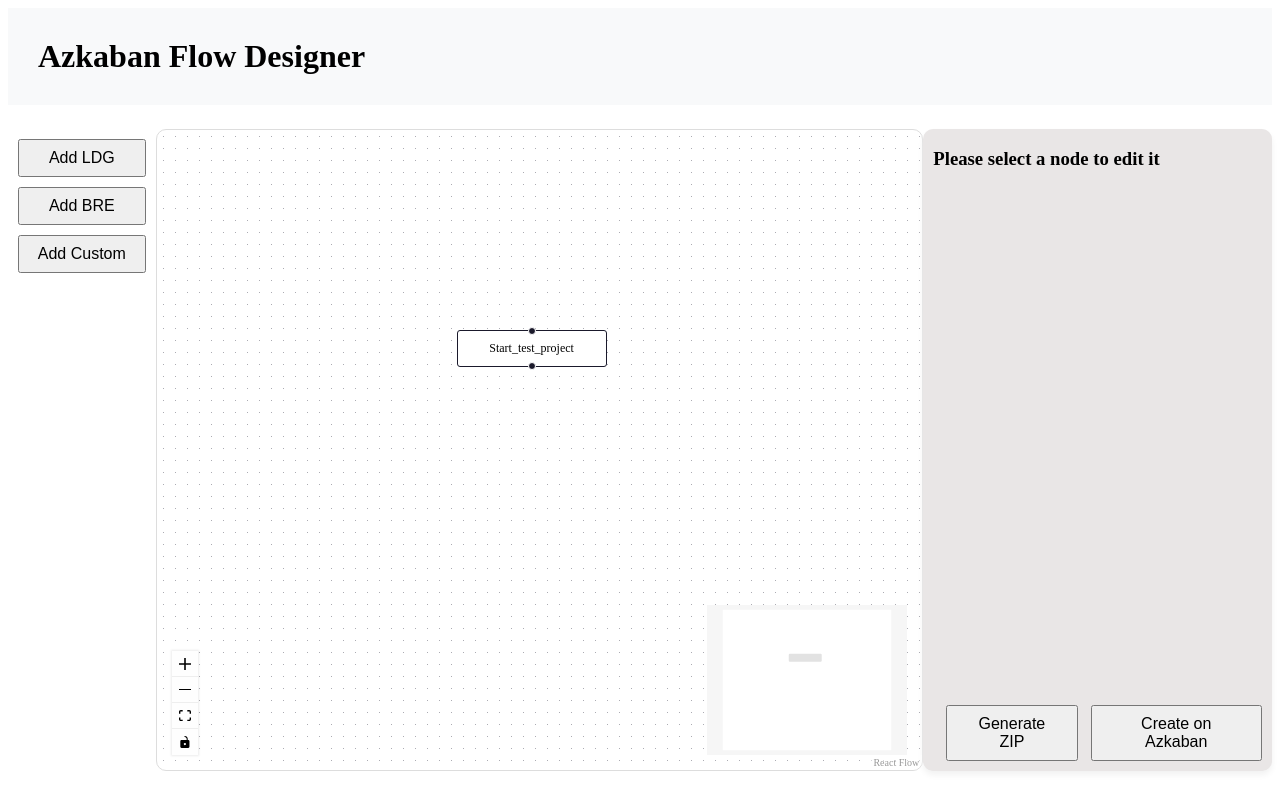
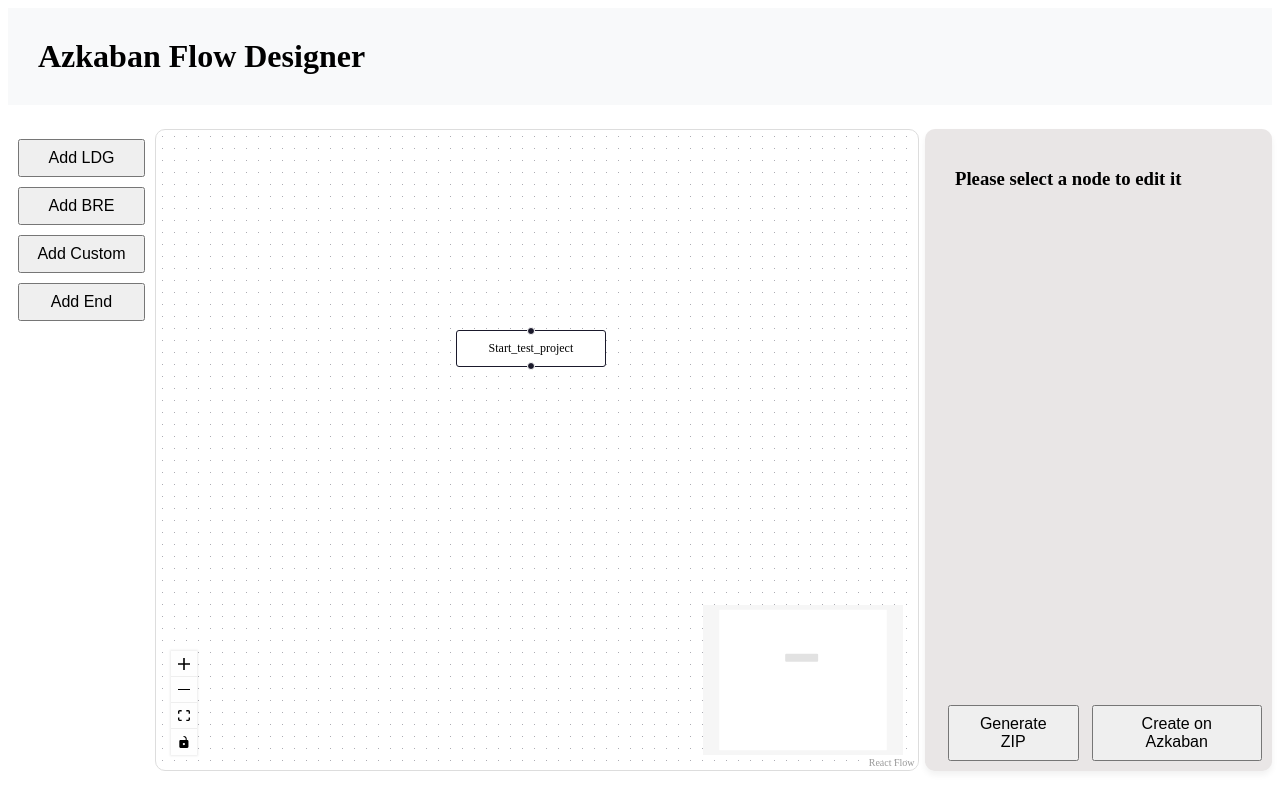
Before and after one commit to totomolino/azkaban_flow_designer, a React (Vite) app in the folder azkaban_flow_creator/: page / in a window 1280 px wide. Built offline with nearby package versions, Linux system fonts and the light colour scheme.

Commit message:
feat: added textfield for command input

```diff
--- a/azkaban_flow_creator/src/App.jsx
+++ b/azkaban_flow_creator/src/App.jsx
@@ -16,9 +16,9 @@
 
 const project_name = 'test_project'
 const initialNodes = [
-  { id: '1', position: { x: 300, y: 200 }, data: { label: `Start_${project_name}`, type: '', workingDir: '', command: '', dependencies: [] } },
+  { id: '1', position: { x: 300, y: 200 }, data: { label: `Start_${project_name}`, type: 'noop', workingDir: '', command: '', retries: '', dependencies: [] } },
 ];
-const initialEdges = [{ id: 'e1-2', source: '1', target: '2' }];
+const initialEdges = [];
 
 export default function App() {
   const [nodes, setNodes, onNodesChange] = useNodesState(initialNodes);
@@ -61,7 +61,7 @@
             type: "command",
             workingDir: "/usr/lib/ZDH/hub/spark_engine/",
             command: `python3 /usr/lib/ZDH/hub/spark_engine/ZDHDataTransferExecutor.py BI_LatAm ${tableName}`,
-            retries: 5,
+            retries: 0,
             dependencies: lastNode ? [lastNode.data.label] : []
           }
         };
@@ -74,7 +74,7 @@
             type: "command",
             workingDir: "/usr/lib/ZDH/hub/spark_engine/",
             command: `python3 /usr/lib/ZDH/hub/spark_engine/ZDHLandingExecutor.py BI_LatAm ${tableName}`,
-            retries: 5,
+            retries: 0,
             dependencies: [dtNode.data.label]
           }
         };
@@ -91,11 +91,11 @@
           id: `${nodeId}`,
           position: { x: 300, y: lastNode ? lastNode.position.y + 100 : 100 },
           data: {
-            label: `${tableName}_BRE`,
+            label: `${tableName}`,
             type: "command",
             workingDir: "/usr/lib/ZDH/hub/spark_engine/",
-            command: `python3 /usr/lib/ZDH/hub/spark_engine/BREExecutor.py BI_LatAm ${tableName}`,
-            retries: 5,
+            command: `python3 /usr/lib/ZDH/hub/spark_engine/ZDHBREWorkflowExecutor.py BI_LatAm ${tableName}`,
+            retries: 0,
             dependencies: lastNode ? [lastNode.data.label] : []
           }
         };
@@ -103,6 +103,35 @@
         setNodes((nds) => [...nds, breNode]);
         setNodeId((id) => id + 1);
       }
+    } else if (type === "End") {
+      const leafNodes = nodes.filter(n => !edges.some(e => e.source === n.id));
+
+      if (leafNodes.length === 0) {
+        alert("No leaf nodes found!");
+        return;
+      }
+
+      const endNode = {
+        id: `${nodeId}`,
+        position: { x: 300, y: Math.max(...leafNodes.map(n => n.position.y)) + 100 },
+        data: {
+          label: project_name,
+          type: "noop",
+          workingDir: "",
+          command: "",
+          dependencies: leafNodes.map(n => n.data.label)
+        }
+      };
+
+      const newEdges = leafNodes.map(n => ({
+        id: `e${n.id}-${nodeId}`,
+        source: n.id,
+        target: `${nodeId}`
+      }));
+
+      setNodes((nds) => [...nds, endNode]);
+      setEdges((eds) => [...eds, ...newEdges]);
+      setNodeId((id) => id + 1);
     } else {
       const lastNode = nodes.length ? nodes[nodes.length - 1] : null;
       const newNode = {
@@ -159,6 +188,7 @@
         <button onClick={() => addNode("LDG")} className="add-button">Add LDG</button>
         <button onClick={() => addNode("BRE")} className="add-button">Add BRE</button>
         <button onClick={() => addNode("Custom")} className="add-button">Add Custom</button>
+        <button onClick={() => addNode("End")} className="add-button">Add End</button>
       </div>
       <div className='flow-map' >
         <ReactFlow
@@ -178,9 +208,10 @@
         {selectedNode ? (
           <div className='node-popup'>
             <h3>{selectedNode.data.label}</h3>
-            <label>Type: <input type="text" value={selectedNode.data.type} onChange={(e) => handleInputChange('type', e.target.value)} /></label><br />
-            <label>Working Directory: <input type="text" value={selectedNode.data.workingDir} onChange={(e) => handleInputChange('workingDir', e.target.value)} /></label><br />
-            <label>Command: <input type="text" value={selectedNode.data.command} onChange={(e) => handleInputChange('command', e.target.value)} /></label><br />
+            <label>Type: <br /><input type="text" className='node-input' value={selectedNode.data.type} onChange={(e) => handleInputChange('type', e.target.value)} /></label><br />
+            <br /><label>Working Directory: <br /><input type="text" className='node-input' value={selectedNode.data.workingDir} onChange={(e) => handleInputChange('workingDir', e.target.value)} /></label><br />
+            <br /><label>Command: <br /><textarea type="text" className='node-input' value={selectedNode.data.command} onChange={(e) => handleInputChange('command', e.target.value)} /></label><br />
+            <br /><label>Retries: <br /><input type="text" className='node-input' value={selectedNode.data.retries} onChange={(e) => handleInputChange('retries', e.target.value)} /></label><br />
             <p><strong>Dependencies:</strong> {selectedNode.data.dependencies.join(', ')}</p>
             <button onClick={closePopup} className='popup-button'>Close</button>
           </div>
--- a/azkaban_flow_creator/src/index.css
+++ b/azkaban_flow_creator/src/index.css
@@ -53,10 +53,11 @@
     background: rgb(233, 230, 230);
     border-radius: 10px;
     box-shadow: 0px 4px 6px rgba(242,242,242,1);
+    margin-left: 0.5vw;
 }
 
 .node-popup{
-
+    padding: 20px;
 }
 
 .add-button {
@@ -81,3 +82,11 @@
     padding: 5px 10px;
     font-size: 14px;
 }
+
+.node-input{
+    width: 100%;
+    height: fit-content;
+    overflow: hidden !important;
+    text-wrap: wrap;
+    resize: vertical;
+}
```
